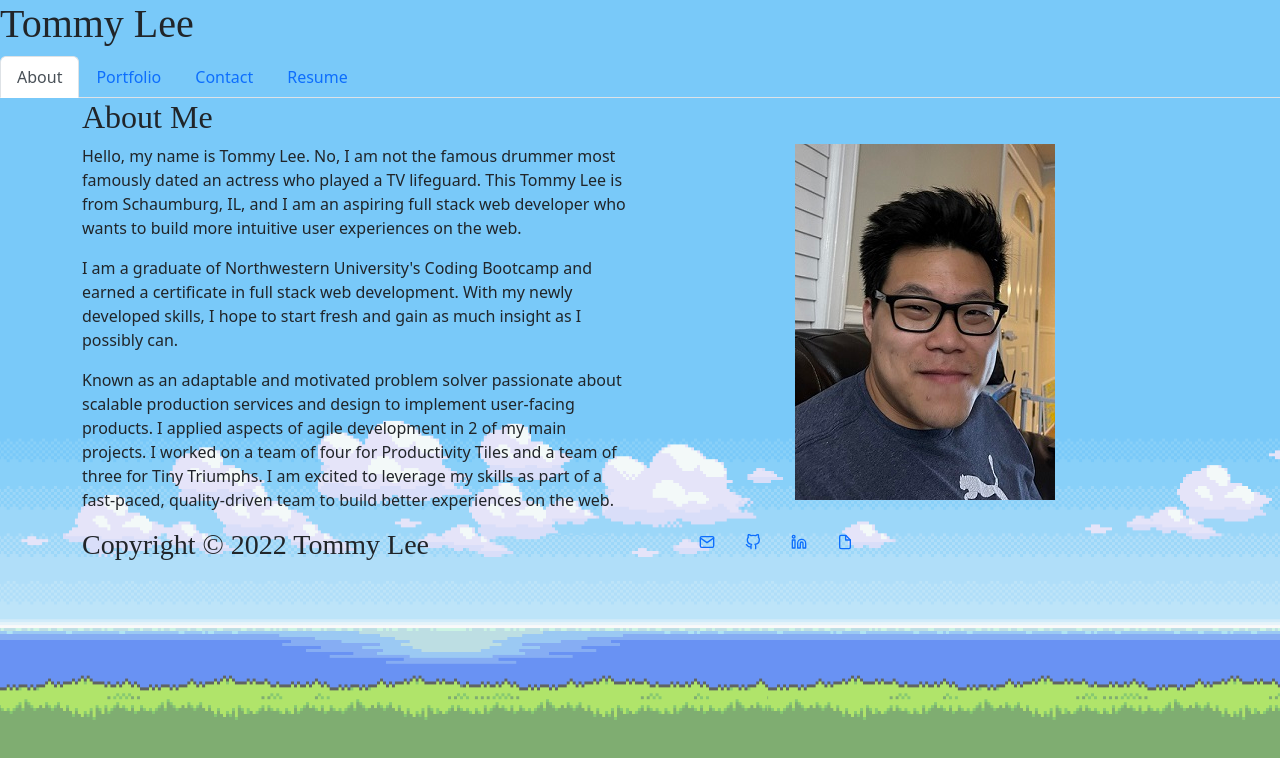
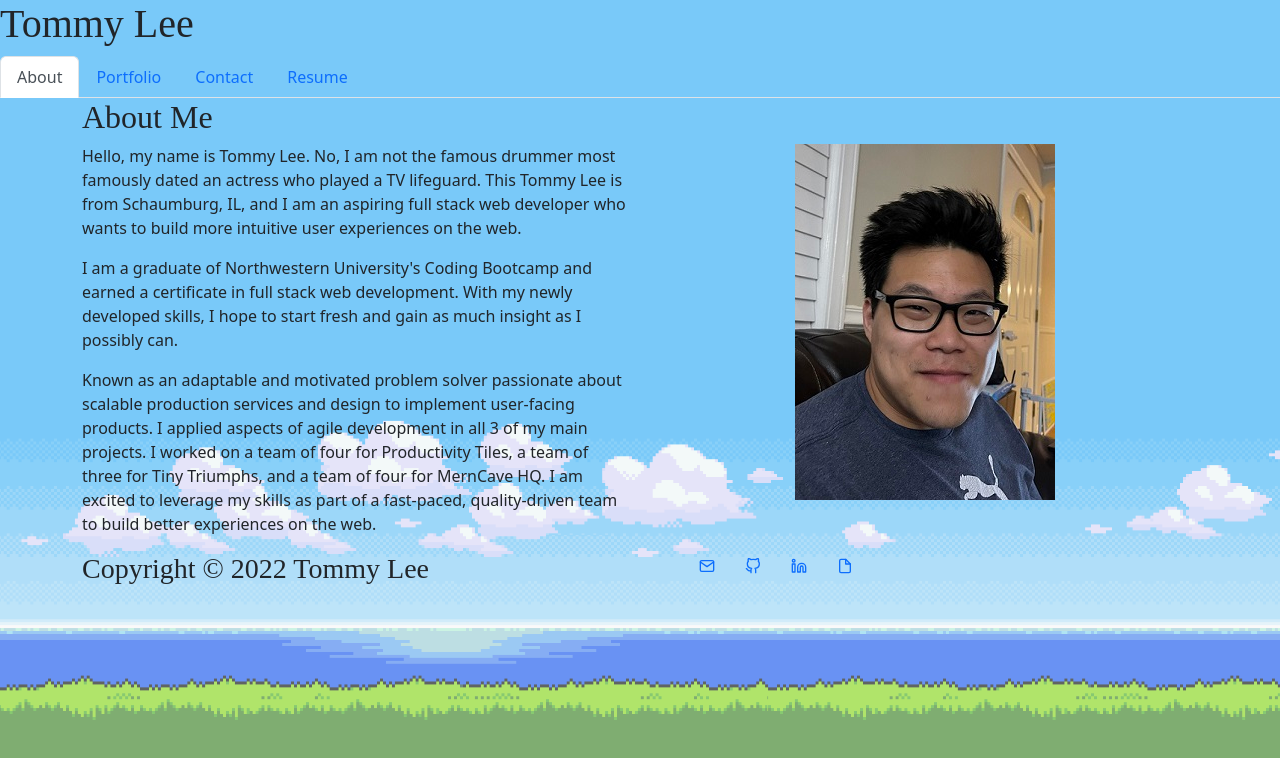
Before and after one commit to tkhobbes43/react-portfolio, a React (Create React App) app: page / in a window 1280 px wide. Shown: the top 758 px of the page. Built offline with nearby package versions, Linux system fonts and the light colour scheme; a web font is replaced by a local one.

Commit message:
another bio update

```diff
--- a/src/components/pages/About.js
+++ b/src/components/pages/About.js
@@ -14,7 +14,7 @@ function About() {
                     </p>
                     <p>I am a graduate of Northwestern University's Coding Bootcamp and earned a certificate in full stack web development.  With my newly developed skills, I hope to start fresh and gain as much insight as I possibly can.
                     </p>
-                    <p>Known as an adaptable and motivated problem solver passionate about scalable production services and design to implement user-facing products.  I applied aspects of agile development in 2 of my main projects. I worked on a team of four for Productivity Tiles and a team of three for Tiny Triumphs.  I am excited to leverage my skills as part of a fast-paced, quality-driven team to build better experiences on the web.
+                    <p>Known as an adaptable and motivated problem solver passionate about scalable production services and design to implement user-facing products.  I applied aspects of agile development in all 3 of my main projects. I worked on a team of four for Productivity Tiles, a team of three for Tiny Triumphs, and a team of four for MernCave HQ.  I am excited to leverage my skills as part of a fast-paced, quality-driven team to build better experiences on the web.
                     </p>
                 </Col>
                 <Col>
```
